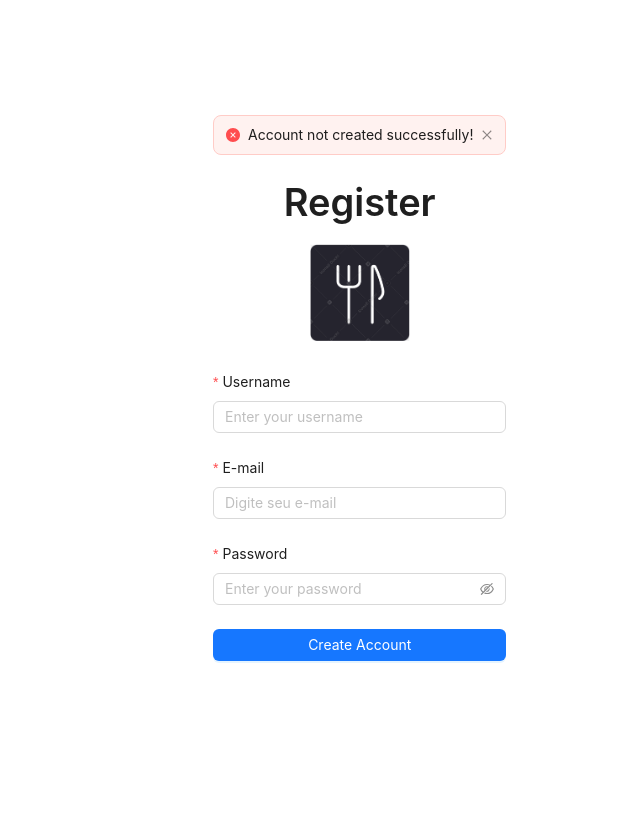
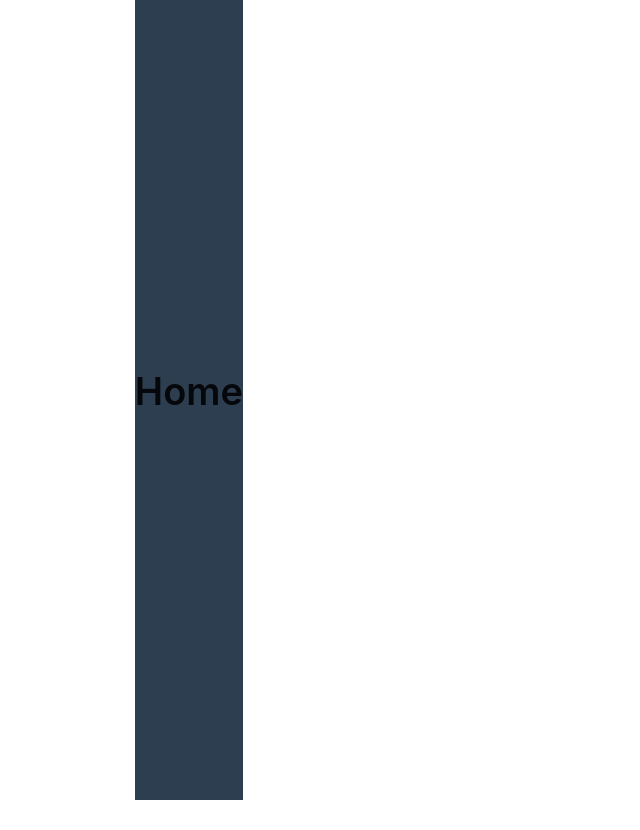
Before and after one commit to heyliceeee/vuejs-course, a Vue app in the folder app/: page / in a window 1280 px wide. Shown: the whole page, without its empty margins (447-1087 px from the left). Before the commit the page ends 800 px from the top, so only its background shows below. Built offline with nearby package versions, Linux system fonts and the light colour scheme.

Commit message:
✨feat: route && create homepage

```diff
--- a/app/package.json
+++ b/app/package.json
@@ -13,7 +13,8 @@
     "ant-design-vue": "^4.2.6",
     "antd": "^5.23.2",
     "axios": "^1.7.9",
-    "vue": "^3.5.13"
+    "vue": "^3.5.13",
+    "vue-router": "^4.0.13"
   },
   "devDependencies": {
     "@vitejs/plugin-vue": "^5.2.1",
--- a/app/src/App.vue
+++ b/app/src/App.vue
@@ -1,41 +1,9 @@
-<script setup>
-  import Register from "@/components/views/Register.vue";
+<script>
 </script>
 
 <template>
-  <header>
-  </header>
-
-  <main>
-      <Register/>
-  </main>
+    <router-view />
 </template>
 
 <style scoped>
-header {
-  line-height: 1.5;
-}
-
-.logo {
-  display: block;
-  margin: 0 auto 2rem;
-}
-
-@media (min-width: 1024px) {
-  header {
-    display: flex;
-    place-items: center;
-    padding-right: calc(var(--section-gap) / 2);
-  }
-
-  .logo {
-    margin: 0 2rem 0 0;
-  }
-
-  header .wrapper {
-    display: flex;
-    place-items: flex-start;
-    flex-wrap: wrap;
-  }
-}
 </style>
--- a/app/src/db/db.json
+++ b/app/src/db/db.json
@@ -59,6 +59,30 @@
       "username": "alicedias11",
       "email": "8200118.estg.ipp@gmail.com",
       "password": "HUb7k.KF3mU5UVP"
+    },
+    {
+      "id": 4,
+      "username": "aaaaaaaaa",
+      "email": "marlenebessa1979@hotmail.com",
+      "password": "HUb7k.KF3mU5UVP"
+    },
+    {
+      "id": 4,
+      "username": "aaaaaaaaaaaaaaaaaaa",
+      "email": "heyliceeee@gmail.com",
+      "password": "HUb7k.KF3mU5UVP"
+    },
+    {
+      "id": 4,
+      "username": "aaaaaaaaaaa",
+      "email": "8200118@estg.ipp.pt",
+      "password": "HUb7k.KF3mU5UVP"
+    },
+    {
+      "id": 4,
+      "username": "aaaaaaaa",
+      "email": "aaaaaaaaa",
+      "password": "HUb7k.KF3mU5UVP"
     }
   ]
 }
--- a/app/src/main.js
+++ b/app/src/main.js
@@ -3,9 +3,10 @@ import './assets/main.css'
 import { createApp } from 'vue'
 import App from './App.vue'
 import Antd from 'ant-design-vue';
-
+import router from "@/router/routers.js";
 
 const app = createApp(App);
 
 app.use(Antd);
+app.use(router);
 app.mount('#app');
--- /dev/null
+++ b/app/src/router/routers.js
@@ -0,0 +1,14 @@
+import {createRouter, createWebHistory} from "vue-router";
+
+import Register from "@/views/Register.vue";
+import Home from '@/views/Home.vue';
+
+
+const routes = [
+    { name: 'Register', component: Register, path: '/register' },
+    { name: 'Home', component: Home, path: '/' },
+];
+
+const router = createRouter({ history: createWebHistory(), routes, });
+
+export default router;
--- /dev/null
+++ b/app/src/styles/app.css
@@ -0,0 +1,9 @@
+/* Centraliza horizontal e verticalmente */
+.center-container {
+    display: flex;
+    justify-content: center;
+    align-items: center;
+    height: 100vh; /* Ocupa a altura total do ecrã */
+    margin-left: 4px;
+    margin-right: -140px;
+}
--- /dev/null
+++ b/app/src/views/Home.vue
@@ -0,0 +1,19 @@
+<script>
+import { ref } from "vue";
+import '@/styles/app.css';
+
+
+export default {
+    name: 'Home',
+}
+</script>
+
+<template>
+    <div class="center-container" style="margin-bottom: 30px; margin-right: -50px; background-color: #2c3e50">
+      <a-typography-title>Home</a-typography-title>
+    </div>
+</template>
+
+<style scoped>
+
+</style>
--- a/app/src/components/views/Register.vue
+++ b/app/src/views/Register.vue
@@ -2,6 +2,8 @@
 import { ref } from "vue";
 import logo from '@/assets/logo.png';
 import axios from "axios";
+import '@/styles/app.css';
+import router from "@/router/routers.js";
 
 const baseUrl = 'http://localhost:3000';
 
@@ -32,7 +34,10 @@ export default {
 
                 isAccountCreated.value = response.status === 201;
 
-                console.log("isAccountCreated.value: ", isAccountCreated.value);
+                if(isAccountCreated.value){
+                    // vai para o home
+                    await router.push({name: 'Home'});
+                }
 
             } catch (error) {
                 console.error("Error creating account:", error);
@@ -57,8 +62,8 @@ export default {
 </script>
 
 <template>
-        <div style="max-width: 400px; margin: auto; padding: 20px;">
-
+    <div class="center-container">
+        <div style="margin: auto; ">
             <!-- Exibe alertas de sucesso ou erro -->
             <a-alert message="Create Account successfully!" type="success" show-icon closable v-if="isAccountCreated" />
             <a-alert message="Account not created successfully!" type="error" show-icon closable v-if="!isAccountCreated" />
@@ -113,11 +118,8 @@ export default {
                 </a-form-item>
             </a-form>
         </div>
+    </div>
 </template>
 
 <style scoped>
-/* Adiciona espaçamentos extras entre os elementos */
-.p-grid {
-    gap: 1rem;
-}
 </style>
```
Also changed, not shown: 1 other file (tests, documents, lock files or other folders).
